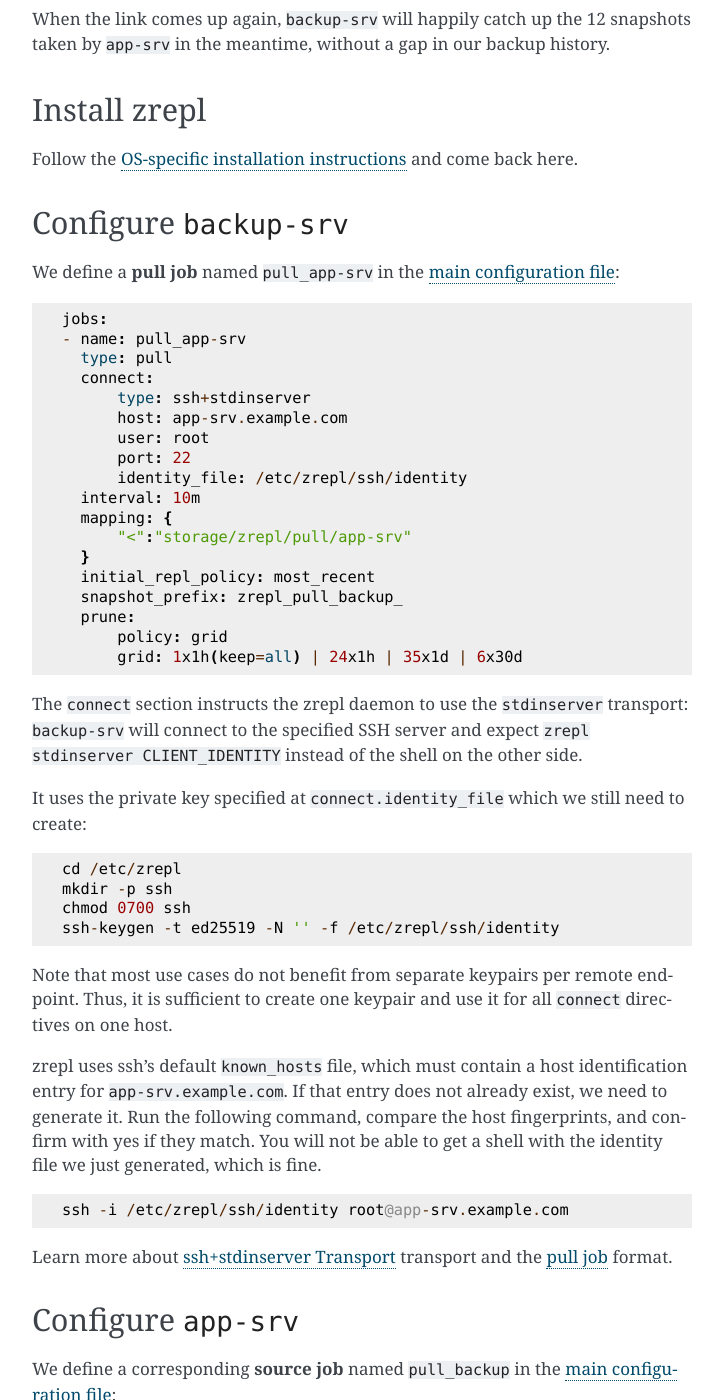
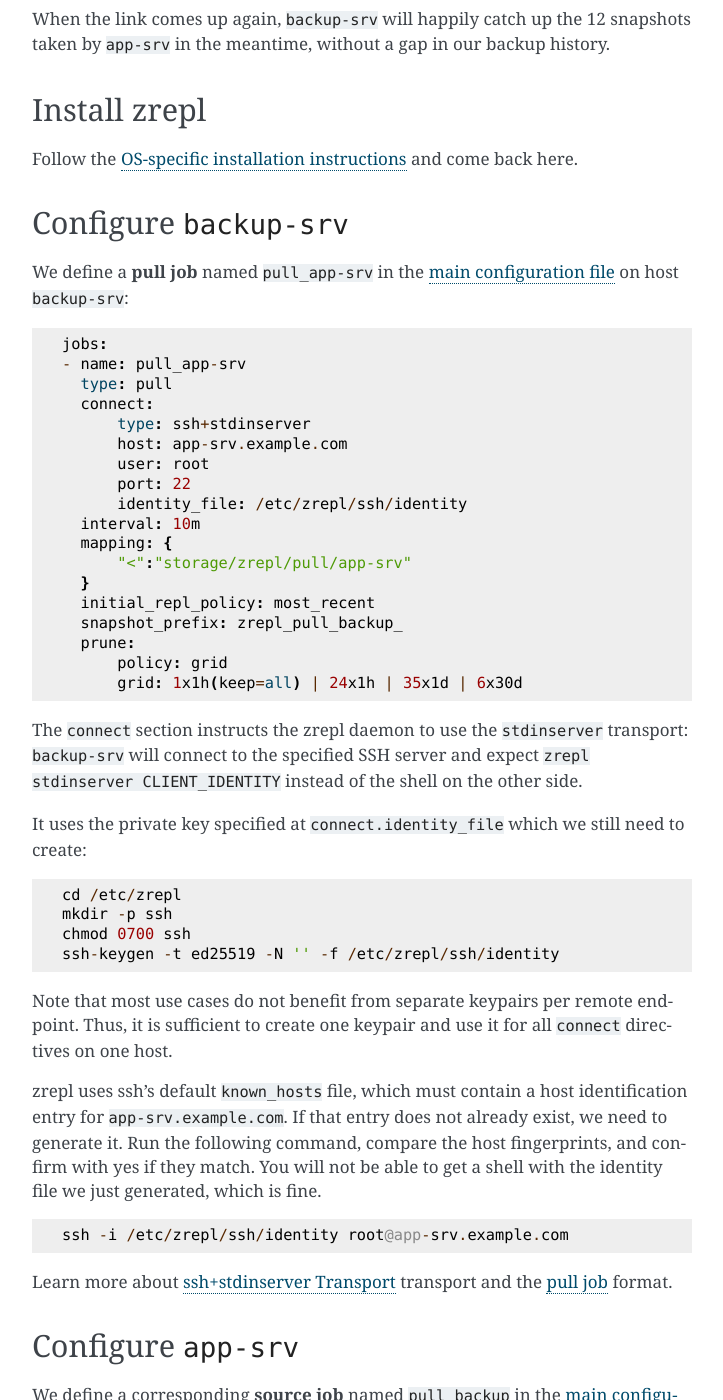
Before and after one commit to zrepl/zrepl, a Sphinx documentation site: the page built from docs/tutorial.rst, in a window 1280 px wide and 1400 px high, scrolled down 1168 px. Shown: the whole window, without its empty margins (388-1111 px from the left). Built offline with Sphinx 7.4.7, drawn with Linux system fonts in a browser that asks for light colours; the version number could not be read and is left out.

Commit message:
docs: tutorial: minor refinements

```diff
--- a/docs/index.rst
+++ b/docs/index.rst
@@ -16,7 +16,7 @@
 Getting started
 ~~~~~~~~~~~~~~~
 
-The :ref:`5 minute tutorial setup <tutorial>` gives you a first impression.
+The :ref:`10 minutes tutorial setup <tutorial>` gives you a first impression.
 
 Main Features
 ~~~~~~~~~~~~~
--- a/docs/tutorial.rst
+++ b/docs/tutorial.rst
@@ -60,7 +60,7 @@
 Configure ``backup-srv``
 ------------------------
 
-We define a **pull job** named ``pull_app-srv`` in the |mainconfig|: ::
+We define a **pull job** named ``pull_app-srv`` in the |mainconfig| on host ``backup-srv``: ::
 
     jobs:
     - name: pull_app-srv
@@ -108,7 +108,7 @@
 Configure ``app-srv``
 ---------------------
 
-We define a corresponding **source job** named ``pull_backup`` in the |mainconfig|: ::
+We define a corresponding **source job** named ``pull_backup`` in the |mainconfig| on host ``app-srv``:  ::
 
     jobs:
     - name: pull_backup
```
